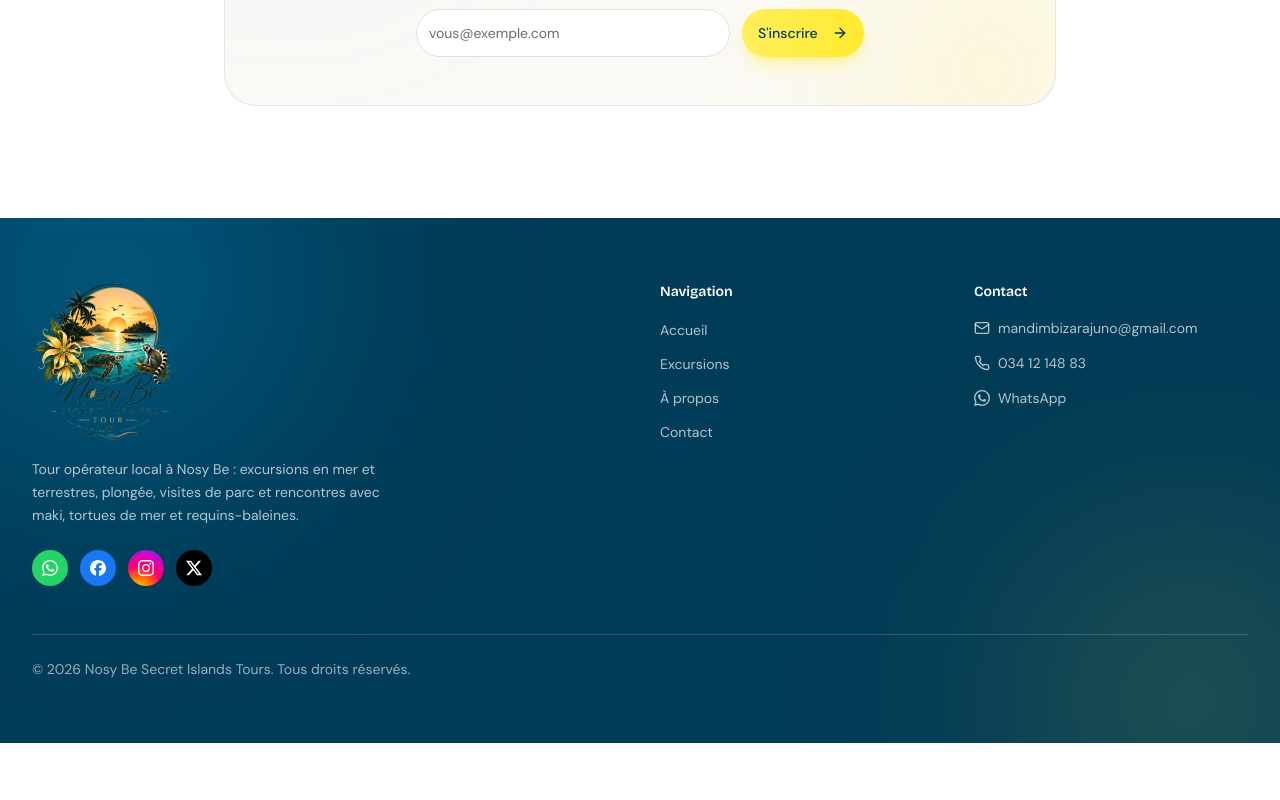
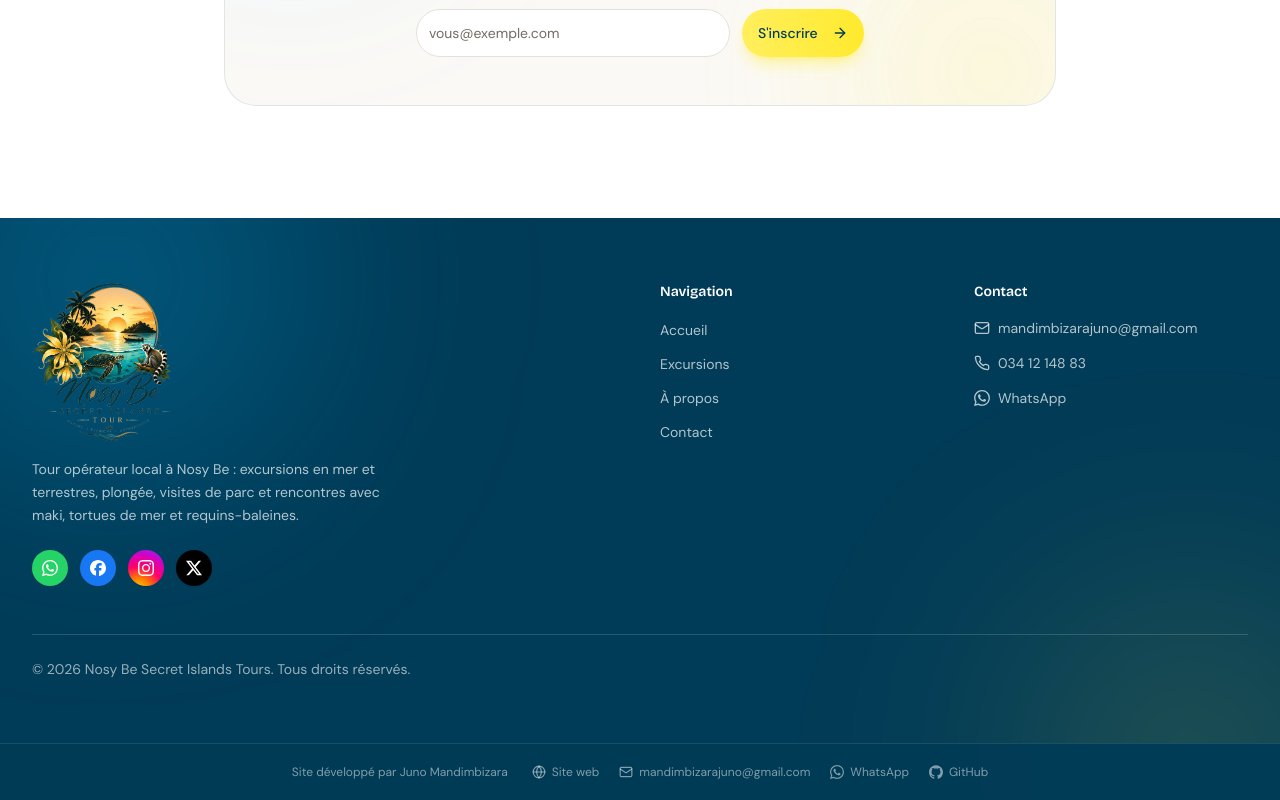
Before and after one commit to GathonX/site-jac, a React (Vite) app: page / in a window 1280 px wide. Shown: the part 5153-5953 px from the top of the page. Before the commit the page ends 5896 px from the top, so only its background shows below. Built offline with nearby package versions, Linux system fonts and the light colour scheme; the HTML template or start-up script is replaced by a standard one.

Commit message:
feat: add developer credit bar below footer
Site web, email, WhatsApp et GitHub du développeur, affichés sur une
bande discrète sous le footer principal (partagé par toutes les pages).

```diff
--- a/src/components/layout/SiteFooter.tsx
+++ b/src/components/layout/SiteFooter.tsx
@@ -1,8 +1,15 @@
 import { Link } from "react-router-dom";
-import { Mail, Phone } from "lucide-react";
-import { SiWhatsapp, SiFacebook, SiInstagram, SiX } from "react-icons/si";
+import { Mail, Phone, Globe } from "lucide-react";
+import { SiWhatsapp, SiFacebook, SiInstagram, SiX, SiGithub } from "react-icons/si";
 import { Logo } from "@/components/Logo";
 import { SITE_CONFIG } from "@/lib/site-config";
+
+const DEVELOPER = {
+  website: "https://mandimbizara-juno.mada-nosybe-tourism.com/",
+  email: "mandimbizarajuno@gmail.com",
+  whatsappUrl: "https://wa.me/261326687543",
+  github: "https://github.com/GathonX",
+};
 
 const socialLinks = [
   { href: SITE_CONFIG.whatsappUrl, label: "WhatsApp", Icon: SiWhatsapp, bg: "bg-[#25D366]" },
@@ -108,6 +115,50 @@ export function SiteFooter() {
           <p className="text-sm text-background/60">© {new Date().getFullYear()} Nosy Be Secret Islands Tours. Tous droits réservés.</p>
         </div>
       </div>
+
+      <div className="relative border-t border-background/10 bg-foreground/95">
+        <div className="max-w-7xl mx-auto px-6 lg:px-8 py-5">
+          <div className="flex flex-col sm:flex-row items-center justify-center gap-x-6 gap-y-2 text-center">
+            <p className="text-xs text-background/50">Site développé par Juno Mandimbizara</p>
+            <div className="flex flex-wrap items-center justify-center gap-x-5 gap-y-2">
+              <a
+                href={DEVELOPER.website}
+                target="_blank"
+                rel="noopener noreferrer"
+                className="inline-flex items-center gap-1.5 text-xs text-background/50 hover:text-sun transition-colors"
+              >
+                <Globe className="w-3.5 h-3.5 shrink-0" />
+                Site web
+              </a>
+              <a
+                href={`mailto:${DEVELOPER.email}`}
+                className="inline-flex items-center gap-1.5 text-xs text-background/50 hover:text-sun transition-colors"
+              >
+                <Mail className="w-3.5 h-3.5 shrink-0" />
+                {DEVELOPER.email}
+              </a>
+              <a
+                href={DEVELOPER.whatsappUrl}
+                target="_blank"
+                rel="noopener noreferrer"
+                className="inline-flex items-center gap-1.5 text-xs text-background/50 hover:text-sun transition-colors"
+              >
+                <SiWhatsapp className="w-3.5 h-3.5 shrink-0" />
+                WhatsApp
+              </a>
+              <a
+                href={DEVELOPER.github}
+                target="_blank"
+                rel="noopener noreferrer"
+                className="inline-flex items-center gap-1.5 text-xs text-background/50 hover:text-sun transition-colors"
+              >
+                <SiGithub className="w-3.5 h-3.5 shrink-0" />
+                GitHub
+              </a>
+            </div>
+          </div>
+        </div>
+      </div>
     </footer>
   );
 }
```
